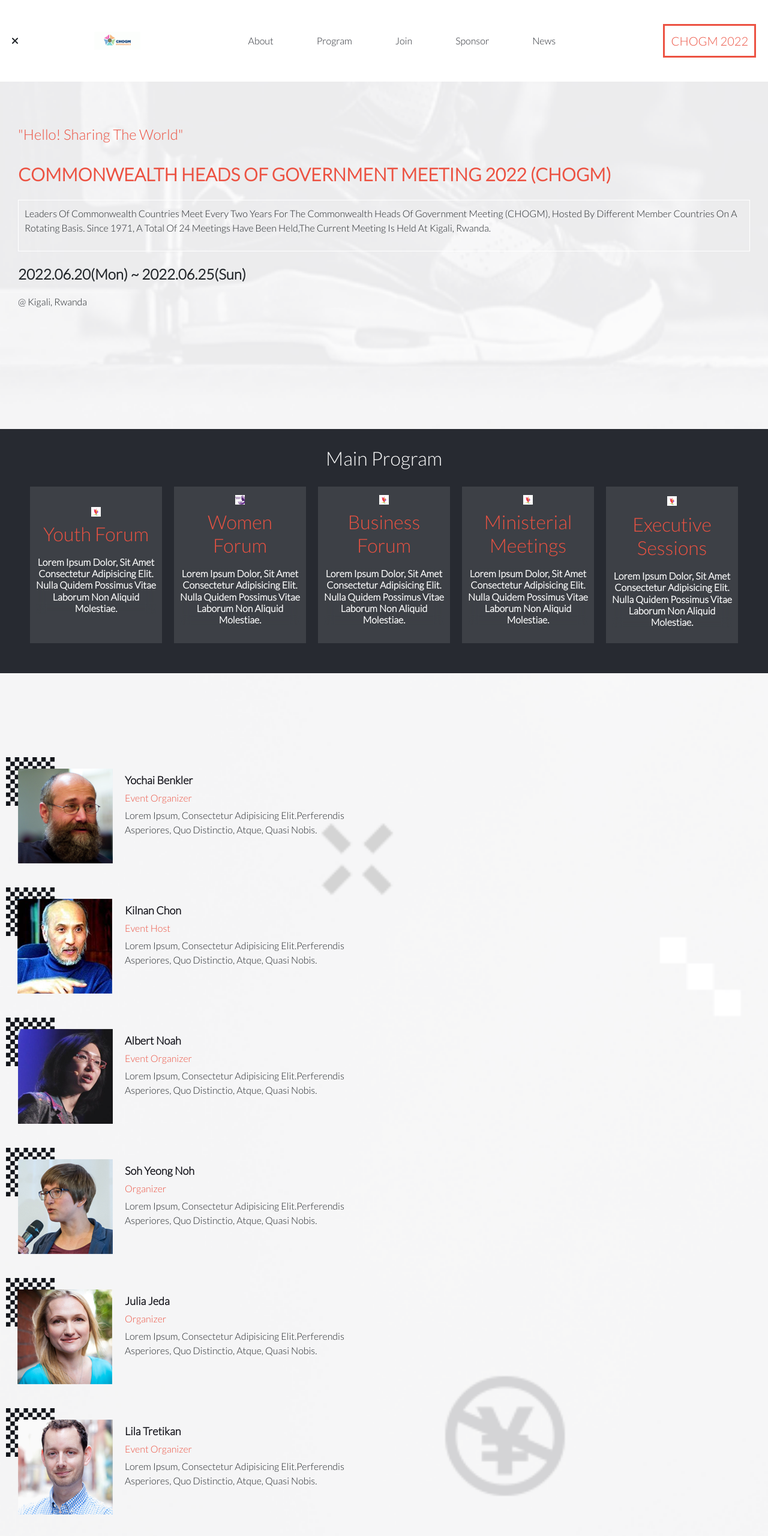
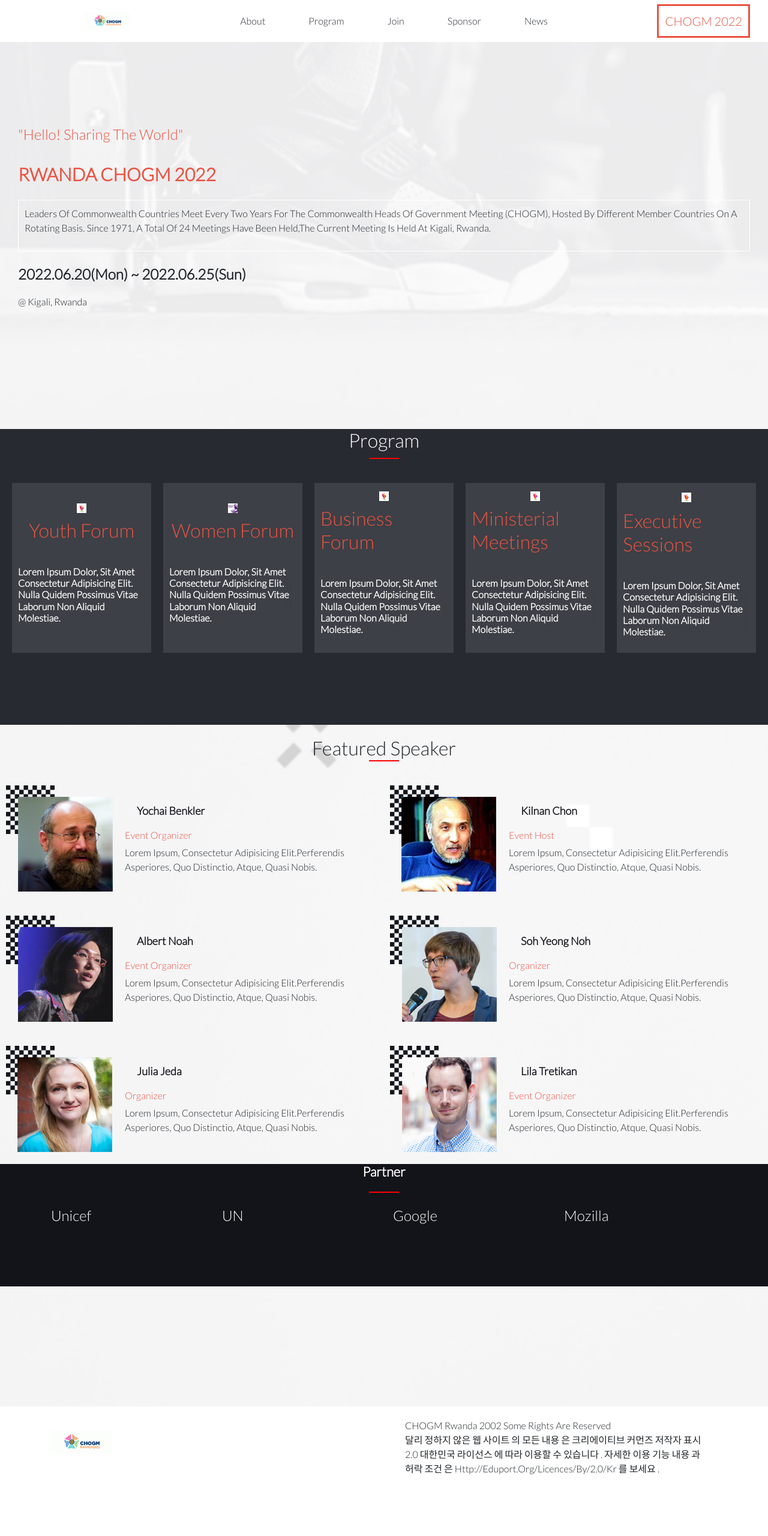
Before and after one commit to mbonabucya/Microverse-capstone-1, a website: page index.html in a window 1280 px wide. Shown: the top 2560 px of the page at 60% size. After the commit the page ends 2476 px from the top, so only its background shows below. Drawn offline with nearby package versions, Linux system fonts and the light colour scheme.

Commit message:
add README.md file  add popu menu in index.html and about.html  add about.js file

```diff
--- a/css/about.css
+++ b/css/about.css
@@ -30,11 +30,33 @@
   display: flex;
   align-items: center;
   justify-content: space-between;
-  padding: 20px;
+  padding-left: 10px;
   position: fixed;
   top: 0;
   left: 0;
   right: 0;
+  height: 40px;
+}
+
+.mobile-menu {
+  background: var(--blueish);
+  visibility: hidden;
+}
+
+.mobile-menu a {
+  color: var(--white);
+  font-size: 24px;
+  font-weight: bold;
+}
+
+footer img {
+  height: 40px;
+  margin-top: 40px;
+}
+
+.logo-design img {
+  border: 1px solid var(--back);
+  margin-top: 40px;
 }
 
 .header .logo img {
@@ -47,9 +69,20 @@
   color: var(--main-color);
 }
 
+.header .campaign a {
+  color: var(--red);
+  font-weight: bolder;
+}
+
 .header .navbar a:hover {
   color: var(--red);
   text-decoration: none;
+}
+
+.header .logo,
+.navbar,
+.campaign {
+  display: none;
 }
 
 .header .campaign {
@@ -58,25 +91,13 @@
   margin-right: 45px;
 }
 
-.header .campaign a {
-  color: var(--red);
-  font-weight: bolder;
-}
-
-.header .logo,
-.navbar,
-.campaign {
-  display: none;
-}
-
-.icons {
-  display: flex;
-  flex-direction: row;
-}
-
-.icons #closeMenu {
-  color: var(--black);
-  font-size: 20px;
+#closeMenu {
+  color: var(--white);
+  font-size: 24px;
+  margin-left: 300px;
+  margin-top: 30px;
+  margin-right: 40px;
+  padding-right: 40px;
 }
 
 /* about header section */
@@ -95,13 +116,23 @@
   font-weight: bolder;
 }
 
-#about-description {
-  background-color: var(--white);
-  border: 1px solid white;
+.about-decription {
+  margin-top: 60px;
+  display: flex;
+  flex-direction: column;
+  align-items: center;
+  flex-wrap: wrap;
 }
 
-.about-description {
-  margin-top: 45px;
+#email {
+  color: var(--black);
+  font-weight: bold;
+  font-style: italic;
+}
+
+.about-decription #desc {
+  background-color: var(--white);
+  border: 1px solid var(--back);
 }
 
 .logo-design {
@@ -111,11 +142,6 @@
   flex-direction: column;
   margin-top: 40px;
   padding: 10px;
-}
-
-.logo-design img {
-  border: 1px solid var(--back);
-  margin-top: 40px;
 }
 
 .last-meetings {
@@ -137,32 +163,32 @@
 footer {
   display: flex;
   align-items: center;
-  margin-top: 20px;
   background: var(--white);
   width: 100%;
-  height: 100px;
-}
-
-footer img {
-  height: 40px;
-  margin-top: 20px;
-}
-
-footer p {
-  color: var(--black);
-  font-size: 20px;
-  font-weight: bolder;
-  line-height: 1.8;
-}
-
-.footer-row {
-  text-align: center;
-  display: flex;
-  align-items: center;
+  margin-top: 200px;
   justify-content: center;
 }
 
+.footer-p {
+  margin-top: 40px;
+  margin-left: 20px;
+  margin-right: 20px;
+}
+
 @media screen and (min-width: 768px) {
+  .header {
+    background: var(--white);
+    display: flex;
+    align-items: center;
+    justify-content: space-between;
+    padding-left: 10px;
+    position: fixed;
+    top: 0;
+    left: 0;
+    right: 0;
+    height: 70px;
+  }
+
   .navbar i {
     display: none;
   }
@@ -192,4 +218,8 @@
     margin-right: 20px;
     margin-top: 20px;
   }
+
+  .mobile-menu {
+    display: none;
+  }
 }
--- a/css/style.css
+++ b/css/style.css
@@ -1,4 +1,4 @@
-@import url('https://fonts.googleapis.com/css2?family=Lato:wght@300&display=swap');
+@import url("https://fonts.googleapis.com/css2?family=Lato:wght@300&display=swap");
 
 :root {
   --main-color: #272a31;
@@ -10,7 +10,7 @@
 }
 
 * {
-  font-family: 'Lato', sans-serif;
+  font-family: "Lato", sans-serif;
   box-sizing: border-box;
   text-decoration: none;
   text-transform: capitalize;
@@ -29,11 +29,36 @@
   display: flex;
   align-items: center;
   justify-content: space-between;
-  padding: 20px;
+  padding-left: 10px;
   position: fixed;
   top: 0;
   left: 0;
   right: 0;
+  height: 40px;
+}
+
+.mobile-menu {
+  background: var(--blueish);
+  visibility: hidden;
+}
+
+.mobile-menu a {
+  color: var(--white);
+  font-size: 24px;
+  font-weight: bold;
+}
+
+#closeMenu {
+  color: var(--white);
+  font-size: 24px;
+  margin-left: 300px;
+  margin-top: 30px;
+  margin-right: 40px;
+}
+
+.program-card img {
+  height: 96px;
+  width: 90px;
 }
 
 .header .logo img {
@@ -46,9 +71,14 @@
   color: var(--main-color);
 }
 
+.header .campaign a {
+  color: var(--red);
+}
+
 .header .navbar a:hover {
   color: var(--red);
   border-bottom: 1px solid var(--main-color);
+  text-decoration: none;
 }
 
 .header .navbar a:active {
@@ -70,10 +100,6 @@
   font-size: 20px;
   border: 3px solid var(--red);
   padding: 10px;
-}
-
-.header .campaign a {
-  color: var(--red);
 }
 
 .headline {
@@ -103,6 +129,14 @@
   padding: 10px;
 }
 
+.underline {
+  color: var(--red);
+  width: 50px;
+  border: 1px solid red;
+  margin-top: -20px;
+  margin-bottom: 20px;
+}
+
 .event-schedule {
   margin-top: 20px;
 }
@@ -113,16 +147,18 @@
 }
 
 .main-program {
-  text-align: center;
+  display: flex;
+  flex-direction: column;
+  align-items: center;
   margin-top: 200px;
   background: var(--main-color);
-  padding: 30px;
-  display: flex;
-  flex-direction: column;
+  justify-content: center;
+  padding-bottom: 100px;
 }
 
 .main-program h2 {
   color: var(--white);
+  margin-bottom: 30px;
 }
 
 .programs {
@@ -143,11 +179,6 @@
   background-color: rgba(255, 255, 255, 0.1);
 }
 
-.program-card img {
-  height: 96px;
-  width: 90px;
-}
-
 .program-card h2 {
   color: var(--red);
 }
@@ -155,7 +186,7 @@
 .program-card p {
   color: var(--white);
   font-size: 16px;
-  font-family: 'Lato', sans-serif;
+  font-family: "Lato", sans-serif;
   font-weight: bold;
   line-height: 1.2;
   backdrop-filter: blur(8px);
@@ -164,15 +195,25 @@
 /* Featured speaker */
 
 .speaker {
-  margin-top: 120px;
   display: flex;
   flex-direction: column;
+  align-items: center;
+  justify-content: center;
+}
+
+.speaker h2 {
+  margin: 20px;
 }
 
 .speaker-row {
   display: flex;
+  flex-direction: row;
+  gap: 20px;
+}
+
+.speaker-row-dynamic {
+  display: flex;
   flex-direction: column;
-  gap: 20px;
 }
 
 .organizer1 {
@@ -200,14 +241,12 @@
 }
 
 .partners {
-  text-align: center;
   background: var(--black);
-  height: 200px;
-  margin: 20px;
   display: flex;
   flex-direction: column;
   align-items: center;
   justify-content: center;
+  padding-bottom: 100px;
 }
 
 .partners .our-partners {
@@ -225,19 +264,38 @@
 footer {
   display: flex;
   align-items: center;
-  margin-top: 20px;
   background: var(--white);
   width: 100%;
-  height: 100px;
+  margin-top: 200px;
+  justify-content: center;
 }
 
-footer img {
-  height: 40px;
-  margin-top: 20px;
+.footer-p {
+  margin-top: 40px;
+  margin-left: 20px;
+  margin-right: 20px;
 }
 
 @media screen and (min-width: 768px) {
+  .header {
+    background: var(--white);
+    display: flex;
+    align-items: center;
+    justify-content: space-between;
+    padding-left: 10px;
+    position: fixed;
+    top: 0;
+    left: 0;
+    right: 0;
+    height: 70px;
+    padding-right: 30px;
+  }
+
   .navbar i {
+    display: none;
+  }
+
+  .mobile-menu {
     display: none;
   }
 
@@ -268,6 +326,11 @@
     padding: 10px;
   }
 
+  footer img {
+    height: 40px;
+    margin-top: 40px;
+  }
+
   .program-card img {
     height: 16px;
     width: 16px;
@@ -283,10 +346,18 @@
   .speaker-row {
     display: flex;
     flex-direction: row;
+    gap: 20px;
+    width: 50%;
   }
 
-  .speaker {
-    display: grid;
-    grid-template-columns: 50%;
+  .speaker-row-dynamic {
+    display: flex;
+    flex-direction: row;
+    flex-wrap: wrap;
+  }
+
+  .footer-p {
+    margin-top: 20px;
+    align-items: center;
   }
 }
--- a/index.html
+++ b/index.html
@@ -34,15 +34,21 @@
     <header class="header">
       <div class="icons">
         <div class="fa fa-bars" id="menu">
+        </div>
+      </div>
+      <nav class="mobile-menu">
+        <i class="fa fa-times" id="closeMenu"></i>
+        <a href="about.html" class="nav-link" id="nav-item1">about</a>
+        <a href="#program" class="nav-link">program</a>
+        <a href="#join" class="nav-link">join</a>
+        <a href="#sponsor" class="nav-link">sponsor</a>
+        <a href="#news" class="nav-link">news</a>
+      </nav>
 
-        </div>
-        <i class="fa fa-times" id="closeMenu"></i>
-      </div>
       <a href="index.html" class="logo"
         ><img src="images/logo.png" alt="chogm-logo"
       /></a>
       <nav class="navbar">
-
         <a href="about.html" class="nav-link">about</a>
         <a href="#program" class="nav-link">program</a>
         <a href="#join" class="nav-link">join</a>
@@ -55,7 +61,7 @@
     </header>
     <section class="headline">
       <h1>"Hello! Sharing the world"</h1>
-      <p id="title">Commonwealth Heads of Government Meeting 2022 (CHOGM)</p>
+      <p id="title">Rwanda CHOGM 2022</p>
       <div class="head-description">
         <p>
           Leaders of Commonwealth countries meet every two years for the
@@ -71,9 +77,9 @@
     </section>
     <section class="main-program">
       <div>
-        <h2>Main Program</h2>
+        <h2>Program</h2>
       </div>
-
+      <span class="underline"></span>
       <div class="programs">
         <div class="program-card">
           <img src="images/youth.jpg" alt="youth" />
@@ -120,9 +126,15 @@
         </div>
       </div>
     </section>
-    <section class="speaker"></section>
+    <div class="speaker">
+      <h2>Featured speaker</h2>
+      <span class="underline"></span>
+    </div>
     <section class="partners">
-      <h2> Partner</h2>
+      <div>
+        <h2> Partner</h2>
+      </div>
+      <span class="underline"></span>
       <div class="container">
         <div class="row">
           <div class="col-3 our-partners">Unicef</div>
@@ -151,7 +163,7 @@
       integrity="sha384-JZR6Spejh4U02d8jOt6vLEHfe/JQGiRRSQQxSfFWpi1MquVdAyjUar5+76PVCmYl"
       crossorigin="anonymous"
     ></script>
-  </body>
+
   <footer class="footer">
     <div class="container">
       <div class="row">
@@ -159,9 +171,15 @@
           <img src="images/logo.png" alt="logo-footer" />
         </div>
         <div class="col-sm-6">
-          <p>CHOGM Rwanda 2002 Some rights are reserved</p>
+          <div class="row footer-p">
+            <p>
+            CHOGM Rwanda 2002 Some rights are reserved <br/>
+            달리 정하지 않은 웹 사이트 의 모든 내용 은 크리에이티브 커먼즈 저작자 표시 2.0
+             대한민국 라이선스 에 따라 이용할 수 있습니다 . 자세한 이용 기능 내용 과 허락 조건 은 http://eduport.org/licences/by/2.0/kr 를 보세요 .</p>
+          </div>
         </div>
       </div>
     </div>
   </footer>
+</body>
 </html>
--- a/js/index.js
+++ b/js/index.js
@@ -1,6 +1,24 @@
 const speakerSection = document.querySelector('.speaker');
 const section = document.createElement('div');
 speakerSection.appendChild(section);
+const hamburger = document.querySelector('#menu');
+const navmenu = document.querySelector('.mobile-menu');
+const closeMenu = document.querySelector('#closeMenu');
+// const home = document.querySelector('#nav-item1');
+// const about = document.querySelector('#nav-item2');
+function show() {
+  navmenu.style.visibility = 'visible';
+  navmenu.style.top = '0';
+  navmenu.style.left = '0';
+  navmenu.style.position = 'fixed';
+  navmenu.style.width = '100%';
+  navmenu.style.height = '100vh';
+}
+function close() {
+  navmenu.style.top = '-100%';
+}
+hamburger.addEventListener('click', show);
+closeMenu.addEventListener('click', close);
 
 const speaker = [
   {
--- a/package.json
+++ b/package.json
@@ -18,11 +18,12 @@
   },
   "homepage": "https://github.com/mbonabucya/Microverse-capstone-1#readme",
   "devDependencies": {
+    "@hint/connector-local": "^3.2.20",
     "babel-eslint": "^10.1.0",
     "eslint": "^7.32.0",
     "eslint-config-airbnb-base": "^14.2.1",
     "eslint-plugin-import": "^2.26.0",
-    "hint": "^6.2.0",
+    "hint": "^7.0.1",
     "stylelint": "^13.13.1",
     "stylelint-config-standard": "^21.0.0",
     "stylelint-csstree-validator": "^1.9.0",
```
Also changed, not shown: about.html (+27 -25 lines), js/about.js (added, +16 -0 lines), .github/workflows/linters.yml, README.md, 1 other file.
